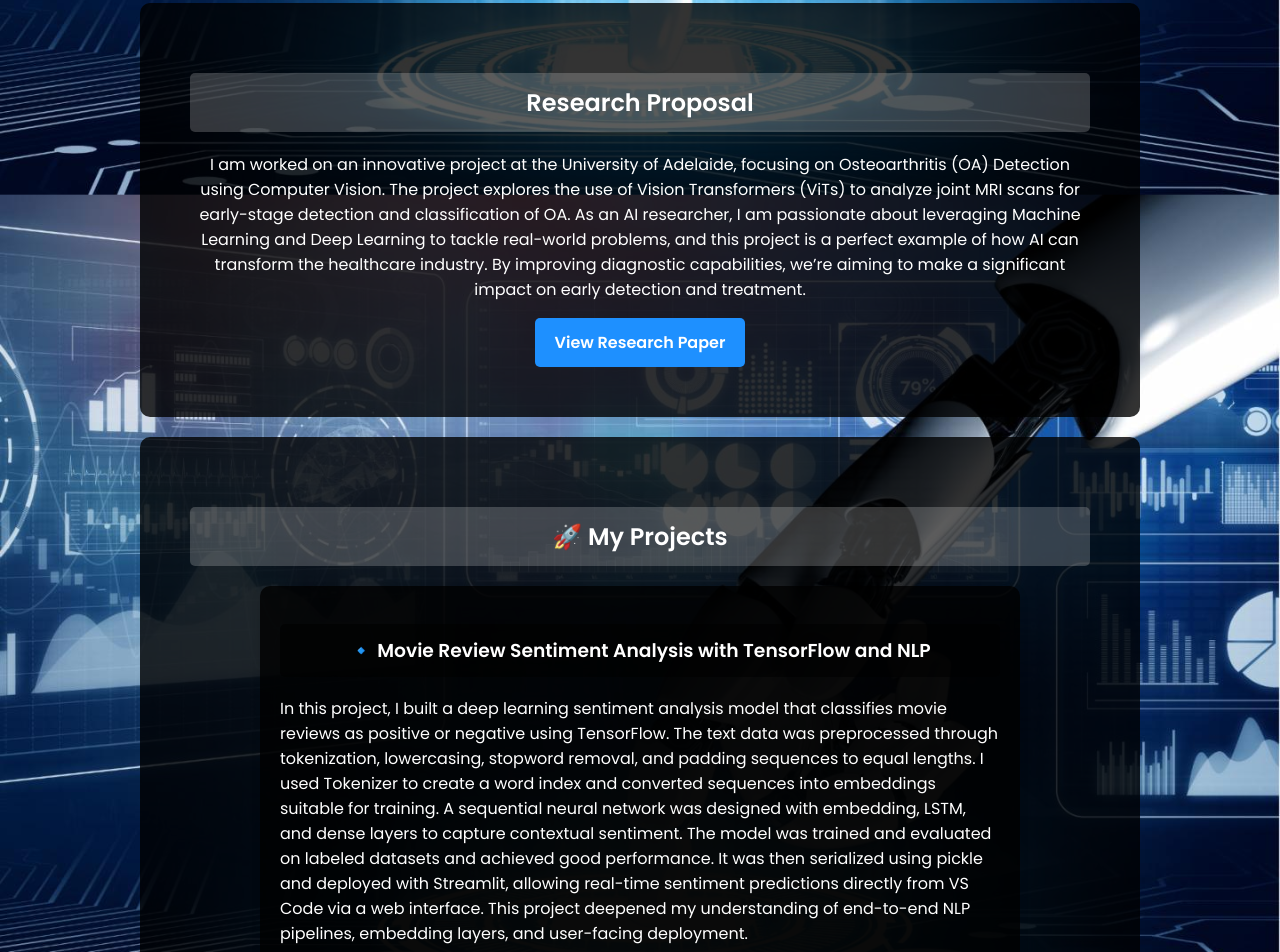
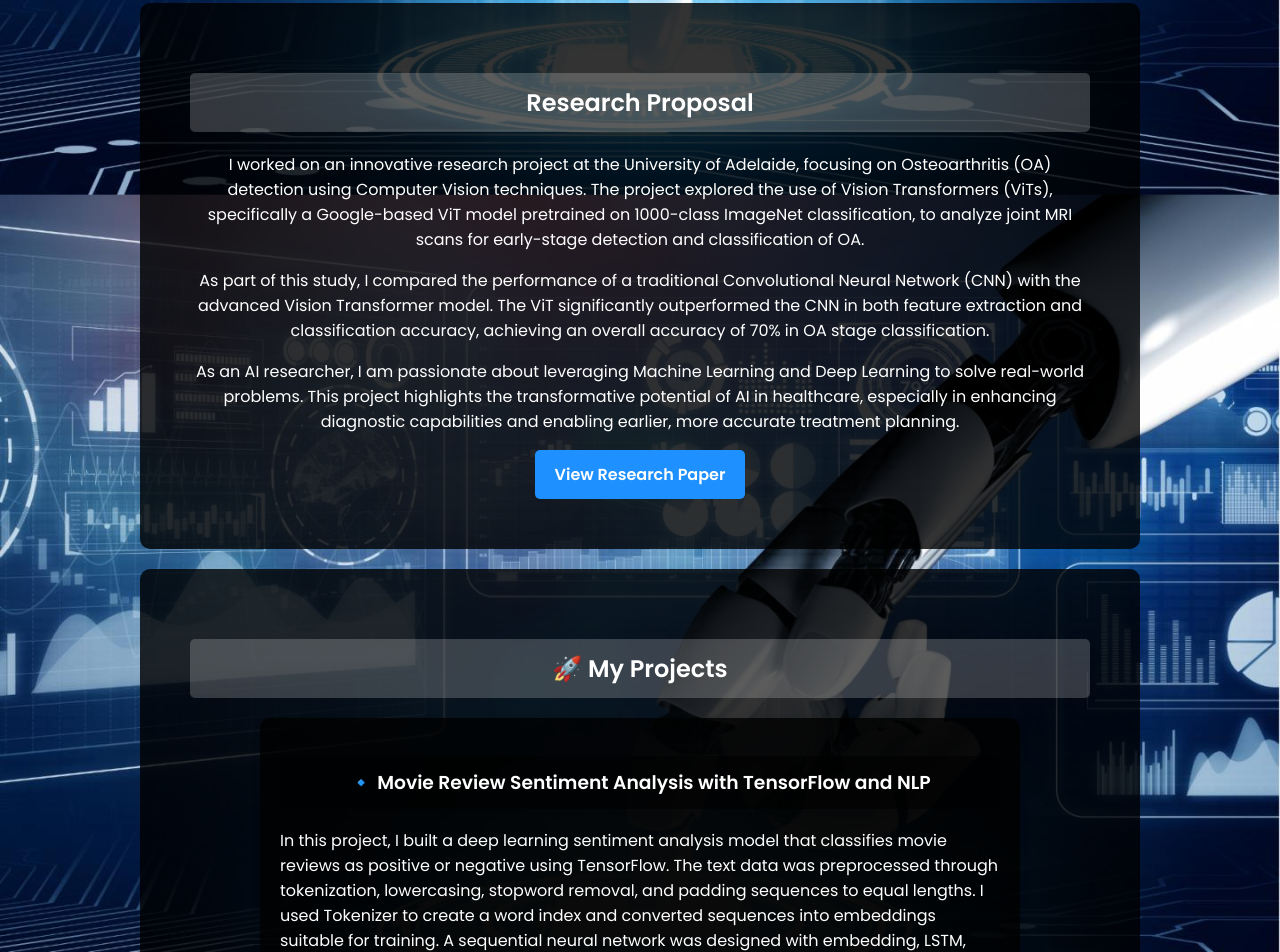
Before and after one commit to HarshRathiii/Portfolio, a plain HTML site: page index.html in a window 1280 px wide. Shown: the part 1512-2464 px from the top of the page. Drawn offline with Linux system fonts and the light colour scheme.

Commit message:
Update index.html

```diff
--- a/index.html
+++ b/index.html
@@ -25,7 +25,7 @@
             <h1>Harsh Sanjay Rathi</h1>
             <p>AI Researcher | Machine Learning | Deep Learning | Computer Vision</p>
             <p>📌 <strong>Researcher at University of Adelaide</strong> - Working on **OA Detection using Computer Vision**</p>
-            <a href=(RESUME).pdf" class="btn" target="_blank">View Resume</a>
+            <a href="(RESUME).pdf" class="btn" target="_blank">View Resume</a>
         </div>
     </header>
 
@@ -55,14 +55,15 @@
     </p>
 </section>
 
-<!-- Research Proposal Section -->
+<!-- Research Pa Section -->
 <section id="research-proposal" class="section-black">
     <h2>Research Proposal</h2>
-    <p>
-        I am worked on an innovative project at the University of Adelaide, focusing on Osteoarthritis (OA) Detection using Computer Vision. The project explores the use of Vision Transformers (ViTs) to analyze joint MRI scans for early-stage detection and classification of OA.
+    <p>I worked on an innovative research project at the University of Adelaide, focusing on Osteoarthritis (OA) detection using Computer Vision techniques. The project explored the use of Vision Transformers (ViTs), specifically a Google-based ViT model pretrained on 1000-class ImageNet classification, to analyze joint MRI scans for early-stage detection and classification of OA.</p>
 
-As an AI researcher, I am passionate about leveraging Machine Learning and Deep Learning to tackle real-world problems, and this project is a perfect example of how AI can transform the healthcare industry. By improving diagnostic capabilities, we’re aiming to make a significant impact on early detection and treatment.
-    </p>
+    <p>As part of this study, I compared the performance of a traditional Convolutional Neural Network (CNN) with the advanced Vision Transformer model. The ViT significantly outperformed the CNN in both feature extraction and classification accuracy, achieving an overall accuracy of 70% in OA stage classification.</p>
+
+    <p>As an AI researcher, I am passionate about leveraging Machine Learning and Deep Learning to solve real-world problems. This project highlights the transformative potential of AI in healthcare, especially in enhancing diagnostic capabilities and enabling earlier, more accurate treatment planning.</p>
+
     <a href="FINAL OA REPORT.pdf" class="btn" target="_blank">View Research Paper</a>
 </section>
 
```
